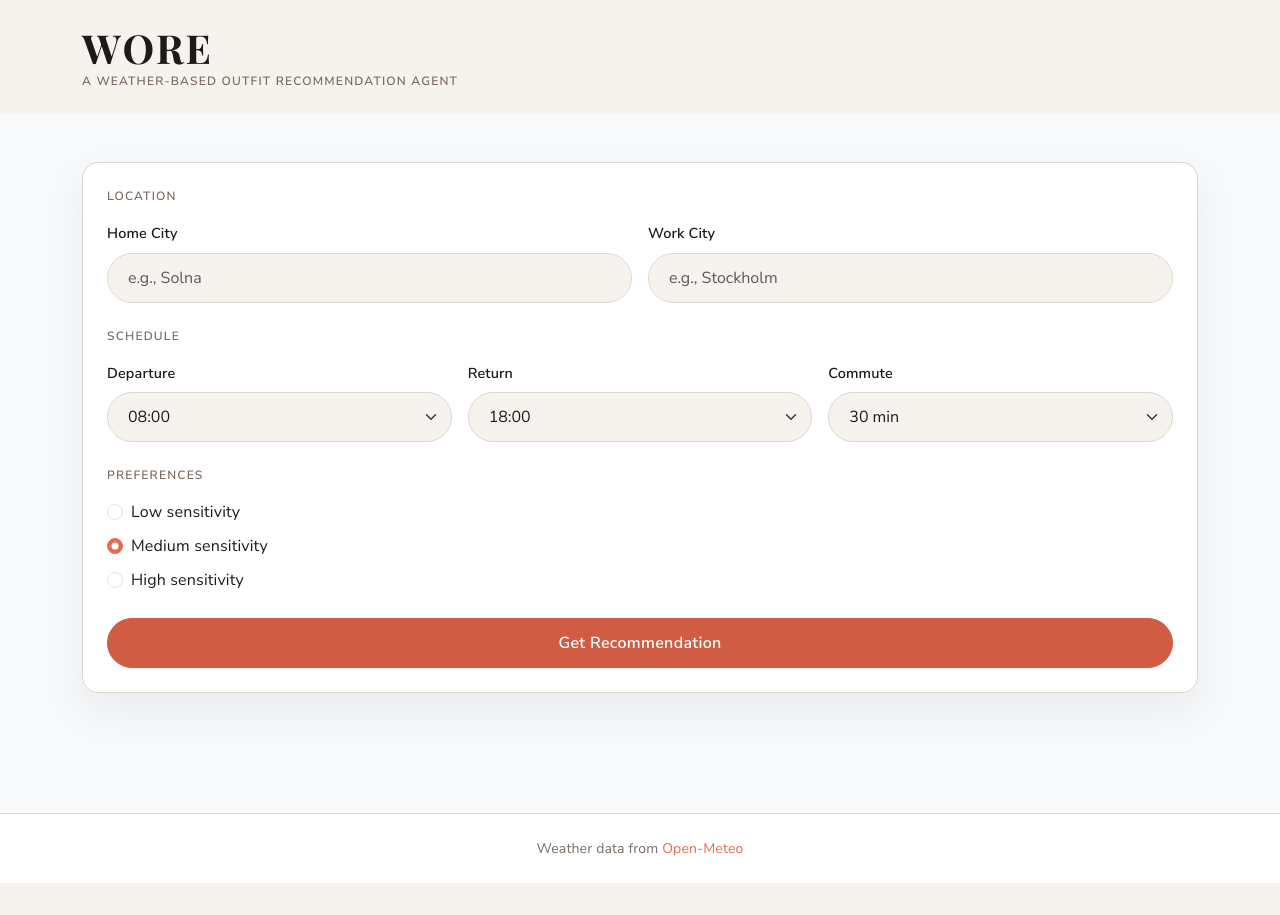
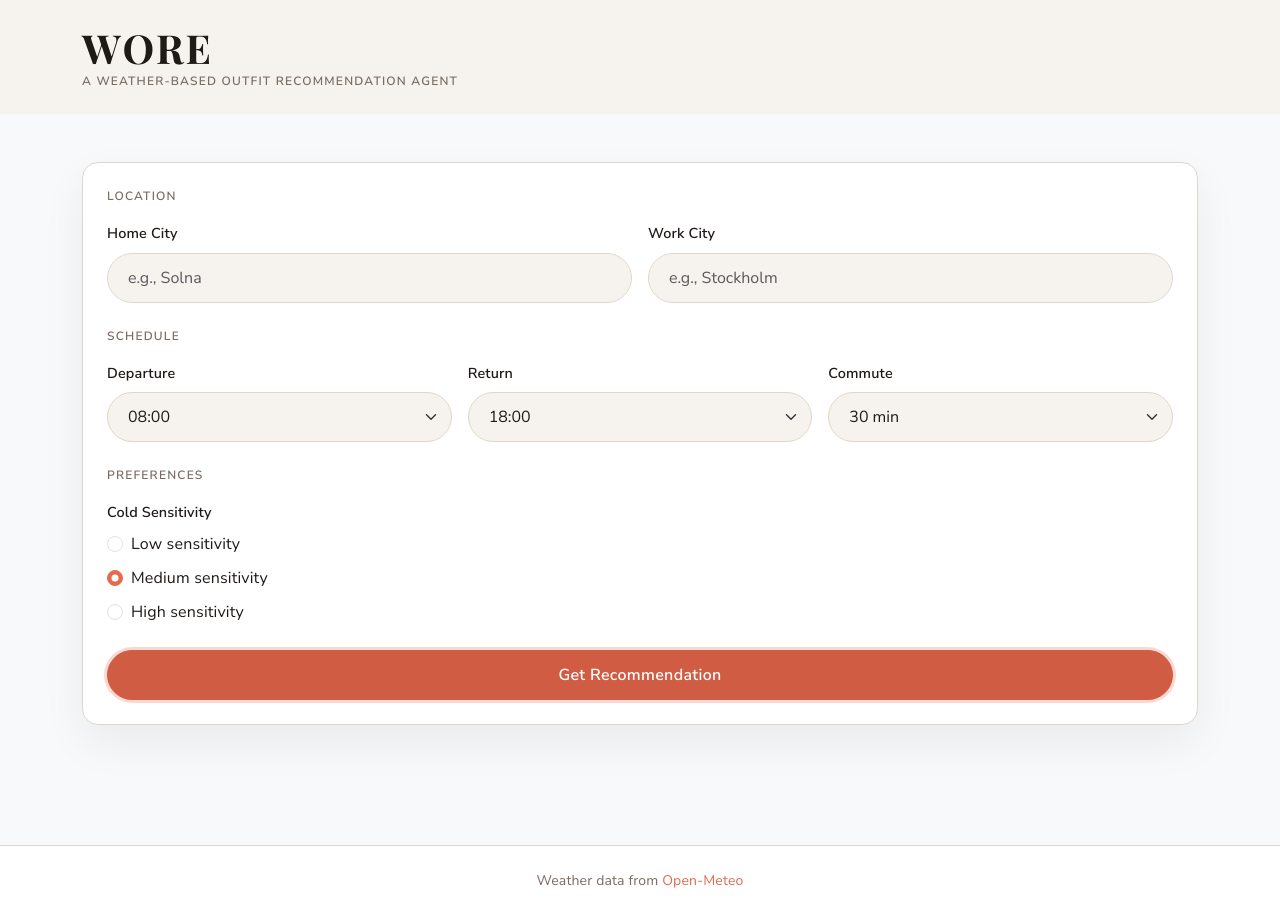
Before and after one commit to ispeakfishlanguage/wore, a React (Vite) app in the folder frontend/: page / in a window 1280 px wide. In both pictures the pointer is over the button "Get Recommendation". Before the commit the page ends 883 px from the top, so only its background shows below. Built offline with nearby package versions, Linux system fonts and the light colour scheme.

Commit message:
Fix button active state and add cold sensitivity label
- Add 'Cold Sensitivity' label under Preferences section for clarity
- Fix button active/focus states to use terracotta instead of blue
- Add darker terracotta shade (#B84E39) for active state
- Add terracotta-tinted box-shadow on focus

```diff
--- a/frontend/src/components/WeatherForm.jsx
+++ b/frontend/src/components/WeatherForm.jsx
@@ -137,6 +137,7 @@ function WeatherForm({ onSubmit, loading }) {
 
         <div className="mb-4">
           <p className="label-sm mb-3">Preferences</p>
+          <label className="form-label">Cold Sensitivity</label>
           <div className="d-flex flex-column gap-2">
             <div className="form-check">
               <input
--- a/frontend/src/index.css
+++ b/frontend/src/index.css
@@ -93,10 +93,18 @@ h1, h2, h3, h4, h5, h6,
 }
 
 .btn-primary:hover,
-.btn-primary:focus {
+.btn-primary:focus,
+.btn-primary:active,
+.btn-primary:focus-visible {
   background-color: var(--primary-hover);
   border-color: var(--primary-hover);
   color: white;
+  box-shadow: 0 0 0 3px rgba(230, 106, 78, 0.25);
+}
+
+.btn-primary:active {
+  background-color: #B84E39;
+  border-color: #B84E39;
 }
 
 .btn-outline-secondary {
```
